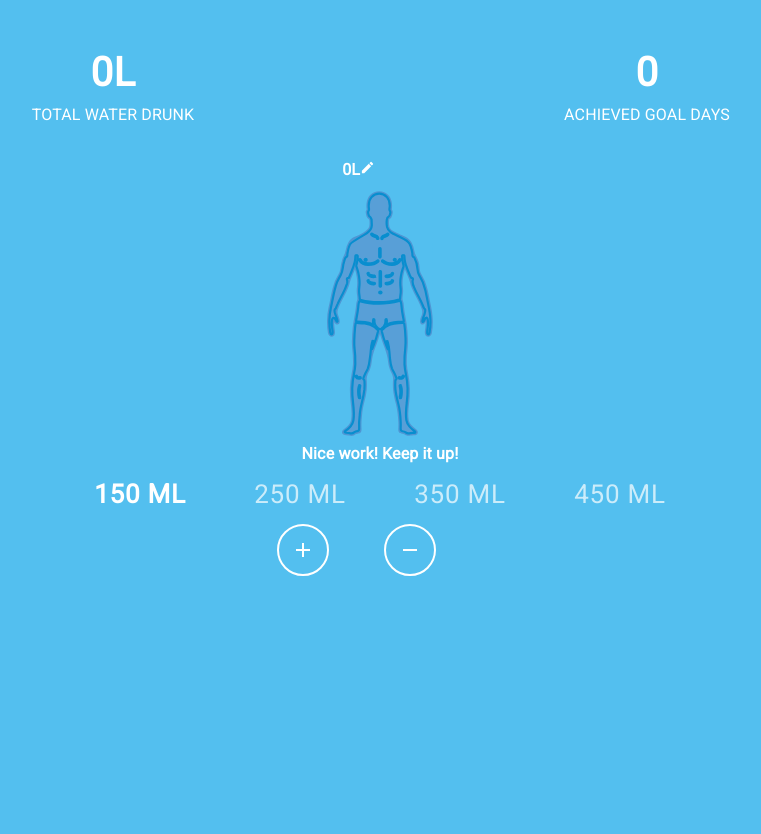
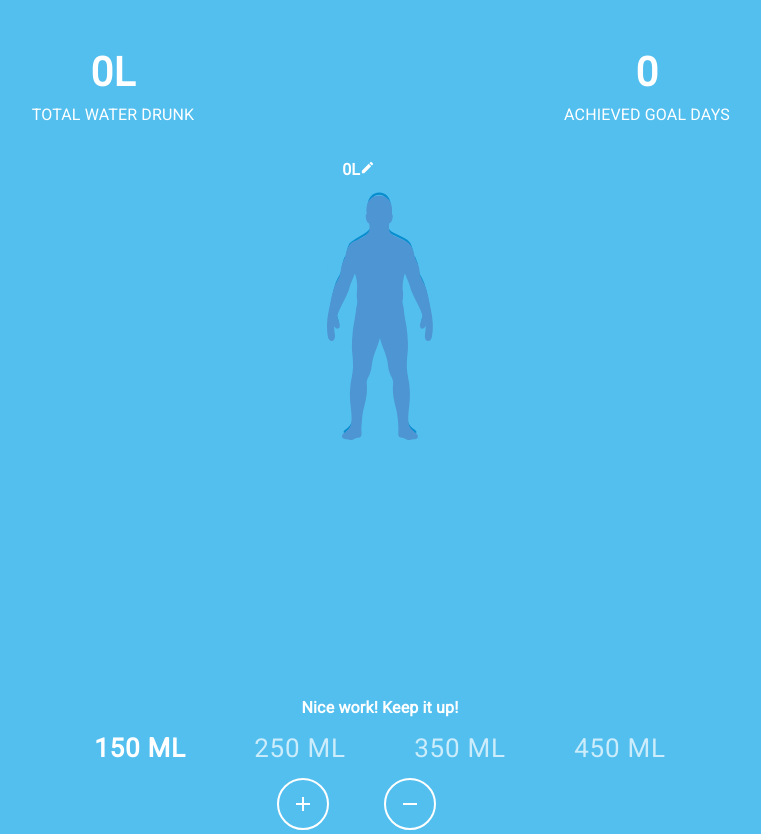
Before and after one commit to Tane10/react-water-drinking-tracker, a React (Create React App) app: page / in a window 1280 px wide. Shown: the whole page, without its empty margins (260-1021 px from the left). Before the commit the page ends 800 px from the top, so only its background shows below. Built offline with nearby package versions, Linux system fonts and the light colour scheme; no server answers.

Commit message:
i can fill up the mangit add *

```diff
--- a/src/App.js
+++ b/src/App.js
@@ -1,8 +1,7 @@
 import React from 'react';
 import './styles/App.css'
 import { Grid, Button, Typography, } from '@material-ui/core';
-import HollowMan from "./images/man_svg.svg";
-import ImageMask from "./images/IMG_MAN_MASK.svg";
+import {FillingMan} from "./components/fillingMan";
 import { Create } from '@material-ui/icons';
 import EditWaterGoalModal from "./components/EditWaterGoalModal";
 import { appUseStyles , backGroundColor} from "./styles/useStyles"
@@ -17,6 +16,7 @@ export default function App() {
   const [totalWaterDrunk, setTotalWaterDrunk] = React.useState(0);
   const [achivedGoal, setAchivedGoal] = React.useState(0);
   const [waterGoal, setwaterGoal] = React.useState(0);
+  const [fillAmount, setFillAmount] = React.useState(0);
 
   React.useEffect(() => {
     const getWaterDrunkByUser = async (email) => {
@@ -24,6 +24,11 @@ export default function App() {
         const waterInfo = res.data.body;
         waterInfo.totalWaterDrunkML = waterInfo.totalWaterDrunkML / 1000
         waterInfo.waterGoalML = waterInfo.waterGoalML / 1000
+
+        const fillPercent = (waterInfo.totalWaterDrunkML / waterInfo.waterGoalML) * 100
+        if(fillPercent < 100) {
+          setFillAmount(100 -fillPercent)
+        }
 
         return waterInfo
       }).catch(err => {
@@ -41,7 +46,8 @@ export default function App() {
     achivedGoal,
     waterGoal,
     open,
-    refreshWaterInfo])
+    refreshWaterInfo,
+    fillAmount])
 
   const handleOpen = () => {
     setOpen(true);
@@ -80,17 +86,7 @@ export default function App() {
           <Create style={{ fontSize: 15 }} />
               </Typography>
             </Button>
-
-            <img src={HollowMan} alt="HollowMan" height=""
-              style={{
-                WebkitMaskImage: `url(${ImageMask})`,
-                maskImage: `url(${ImageMask})`,
-                backgroundColor: "#4E96D3",
-                maskSize: 'auto',
-                WebkitMaskSize: 'auto',
-                maskRepeat: "no-repeat",
-                WebkitMaskRepeat: "no-repeat"
-              }} />
+            <FillingMan howFull={fillAmount}/>
           </Grid>
 
           <Grid container justify="center" alignItems="center" >
--- /dev/null
+++ b/src/components/fillingMan.js
@@ -0,0 +1,50 @@
+import React from 'react';
+import HollowMan from "../images/man_svg.svg";
+import ImageMask from "../images/color_man_mask.svg";
+
+export const FillingMan = ({howFull}) => {
+
+    const postionref = React.useRef();
+    const [maskPostion, setMaskPostion] = React.useState();
+    const [maskHeight, setMaskheight] = React.useState();
+    const [dimensions, setDimensions] = React.useState({
+        height: window.innerHeight,
+        width: window.innerWidth
+    })
+
+    React.useEffect(() => {
+
+        setMaskPostion(postionref.current.offsetHeight);
+        console.log(postionref)
+
+        // function handleResize() {
+        //     setDimensions({
+        //         height: window.innerHeight,
+        //         width: window.innerWidth
+        //     });
+
+        //     window.addEventListener('resize', handleResize);
+
+        //     return _ => {
+        //         window.removeEventListener('resize', handleResize)
+
+        //     }
+        // }
+
+    }, [postionref, maskPostion, dimensions, maskHeight])
+
+    console.log(howFull)
+
+    return (
+        <div>
+            <img ref={postionref} src={HollowMan} alt="HollowMan"
+                style={{ zIndex: '2', }} />
+            <img src={ImageMask} alt="HollowMan"
+                style={{
+                    zIndex: '1', position: "relative",
+                    bottom: `${maskPostion}px`, clipPath: `polygon(0 ${howFull}%, 100% ${howFull}%, 100% 100%, 0% 100%)`,
+                    height: `${maskHeight}px`
+                }} />
+        </div>
+    )
+}
```
Also changed, not shown: src/images/color_man_mask.svg (added).
